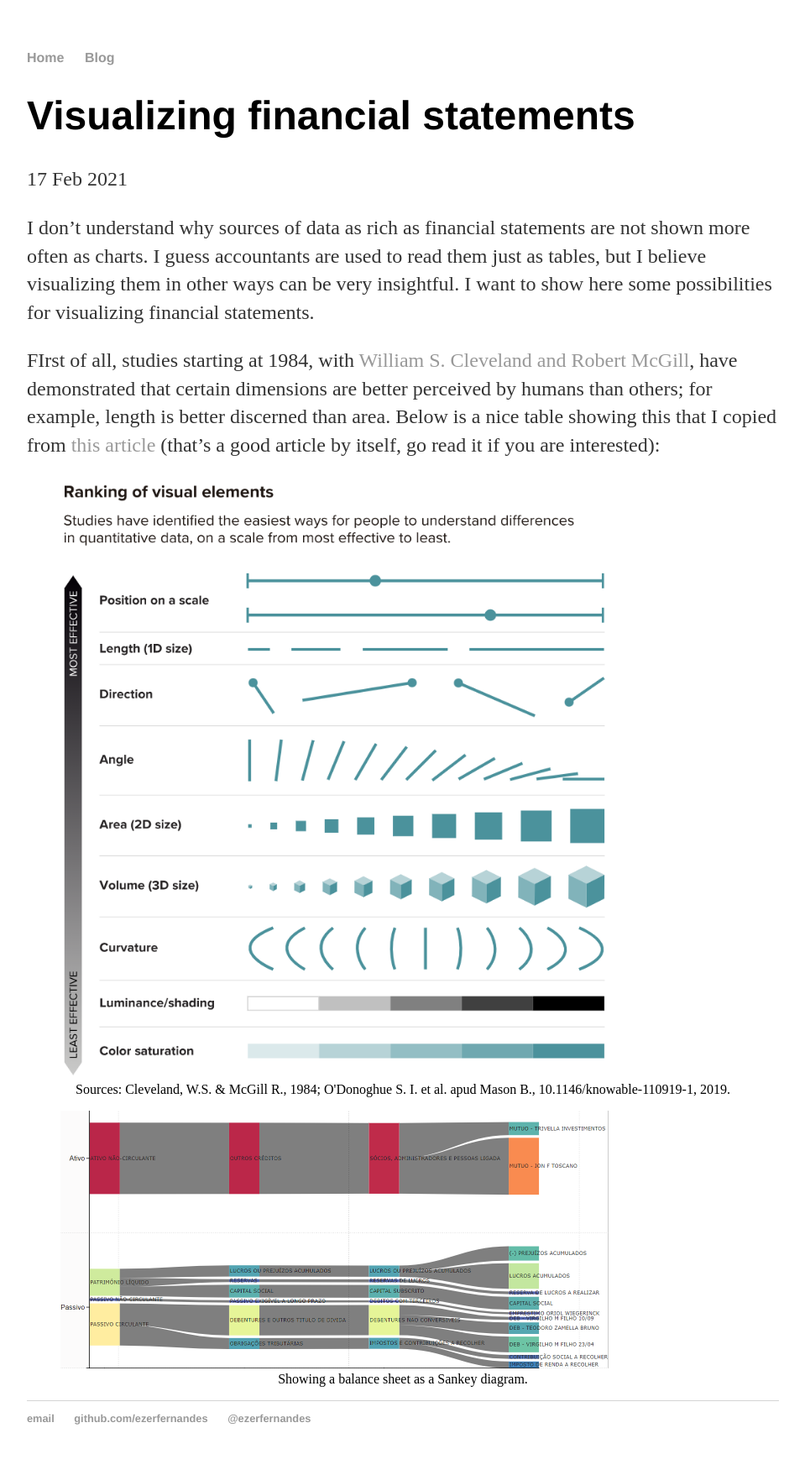
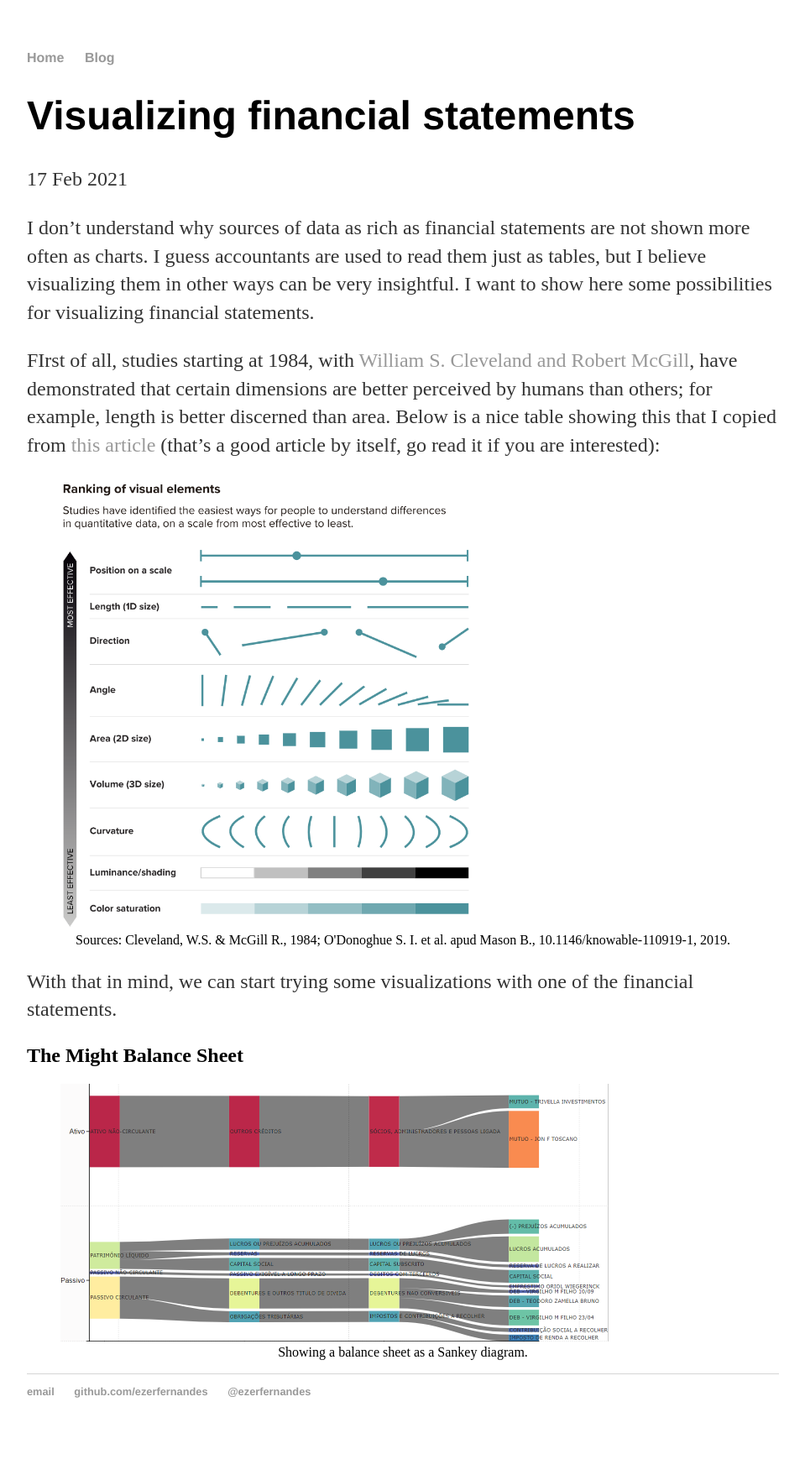
Before and after one commit to ezerfernandes/ezerfernandes.github.io, a Jekyll site: the page built from _posts/2021-02-17-visualizing-financial-statements.md, in a window 1280 px wide. Shown: the whole page at 84% size, without its empty margins (160-1119 px from the left). Built offline with Jekyll 4.4.1, drawn with Linux system fonts in a browser that asks for light colours; after the commit the page ends 1725 px from its top, so only the background shows below that.

Commit message:
Update 2021-02-17-visualizing-financial-statements.md

```diff
--- a/_posts/2021-02-17-visualizing-financial-statements.md
+++ b/_posts/2021-02-17-visualizing-financial-statements.md
@@ -8,6 +8,12 @@ I don't understand why sources of data as rich as financial statements are not s
 
 FIrst of all, studies starting at 1984, with [William S. Cleveland and Robert McGill](https://www.jstor.org/stable/pdf/2288400.pdf), have demonstrated that certain dimensions are better perceived by humans than others; for example, length is better discerned than area. Below is a nice table showing this that I copied from [this article](https://knowablemagazine.org/article/mind/2019/science-data-visualization) (that's a good article by itself, go read it if you are interested):
 
-{% include image.html url="/images/ranking_visual_elements.png" description="Sources: Cleveland, W.S. & McGill R., 1984; O'Donoghue S. I. et al. apud Mason B., 10.1146/knowable-110919-1, 2019." size="80%" %}
+{% include image.html url="/images/ranking_visual_elements.png" description="Sources: Cleveland, W.S. & McGill R., 1984; O'Donoghue S. I. et al. apud Mason B., 10.1146/knowable-110919-1, 2019." size="60%" %}
+
+With that in mind, we can start trying some visualizations with one of the financial statements.
+
+## The Might Balance Sheet
+
+
 
 {% include image.html url="/images/sankey_balance_sheet.png" description="Showing a balance sheet as a Sankey diagram." size="80%" %}
```
